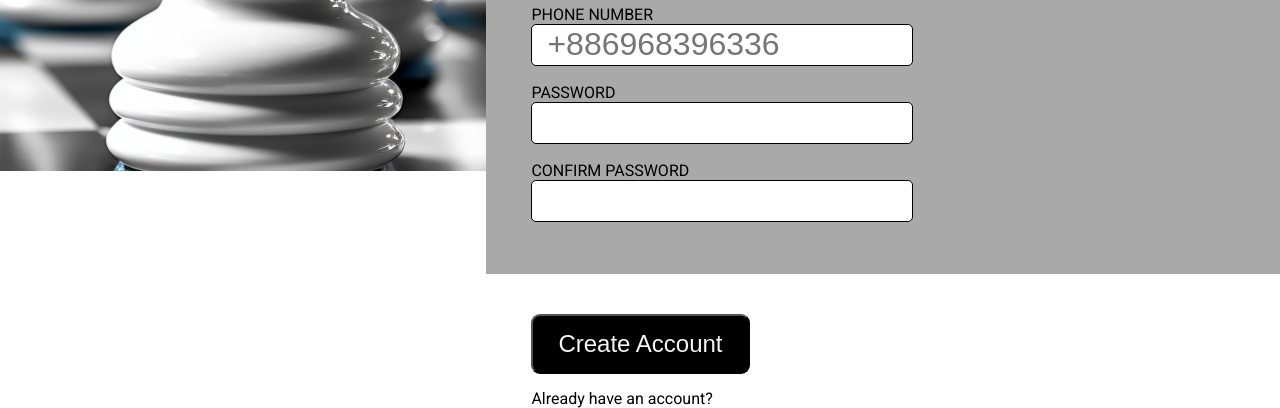
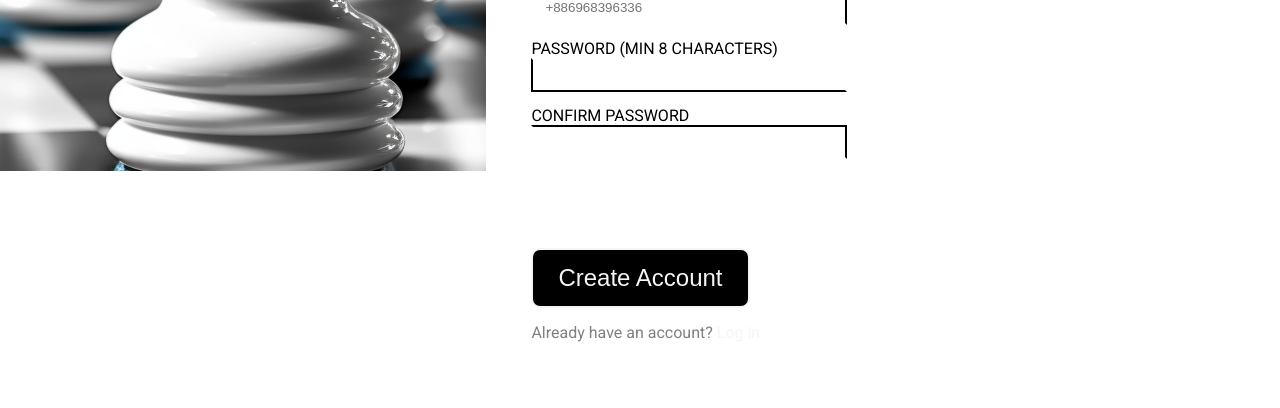
Before and after one commit to ErreurDeSyntaxe/foundations-sign-up-form, a plain HTML site: page index.html in a window 1280 px wide. Shown: the part 629-1037 px from the top of the page. After the commit the page ends 971 px from the top, so only its background shows below. Drawn offline with Linux system fonts and the light colour scheme.

Commit message:
Add style to erroneous input

```diff
--- a/index.html
+++ b/index.html
@@ -44,10 +44,10 @@
                     </li>
                     <li>
                         <label for="phone_number">Phone Number</label><br>
-                        <input type="tel" id="phone_number" name="phone_number" placeholder="+886968396336" pattern="^(\+\d{1,2}\s)?\(?\d{3}\)?[\s.-]\d{3}[\s.-]\d{4}$">
+                        <input type="tel" id="phone_number" name="phone_number" placeholder="+886968396336" pattern="^[\+]?[(]?[0-9]{3}[)]?[-\s\.]?[0-9]{3}[-\s\.]?[0-9]{4,6}$">
                     </li></li>
                     <li>
-                        <label for="create_password">Password</label><br>
+                        <label for="create_password">Password (min 8 characters)</label><br>
                         <input type="password" id="create_password" name="password1" minlength="8" maxlength="16">
                     </li>
                     <li>
--- a/style.css
+++ b/style.css
@@ -42,7 +42,7 @@ body {
 }
 
 main {
-    background-color: dimgray;
+    background-color: black;
     height: 100vh;
     flex: 1;
 }
@@ -52,6 +52,7 @@ main {
     margin-bottom: 6%;
     margin-left: 45px;
     font-size: 2rem;
+    color: whitesmoke;
 }
 
 ul {
@@ -60,7 +61,7 @@ ul {
     display: flex;
     flex-wrap: wrap;
     padding: 35px 0 35px 45px;
-    background-color: darkgray;
+    background-color: white;
     text-transform: uppercase;
 }
 
@@ -68,14 +69,56 @@ ul li {
     margin-right: 80px;
 }
 
-input {
-    width: 350px;
-    height: 40px;
-    border-radius: 5px;
-    border: 1px solid black;
-    font-size: 2rem;
-    padding: 0 15px;
-    margin-bottom: 17px;
+input[type="text"],
+input[type="email"],
+input[type="tel"],
+input[type="password"] {
+    width: 300px;
+    height: 30px;
+    margin-bottom: 14px;
+    padding-left: 12px;
+}
+
+ul li:nth-of-type(2n + 1) > input:valid {
+    border-top: 2px solid transparent;
+    border-right: 2px solid transparent;
+    border-bottom: 2px solid black;
+    border-left: 2px solid black;
+}
+
+ul li:nth-of-type(2n) > input:valid {
+    border-top: 2px solid black;
+    border-right: 2px solid black;
+    border-bottom: 2px solid transparent;
+    border-left: 2px solid transparent;
+}
+
+ul li:nth-of-type(2n + 1)>input:invalid {
+    border-top: 2px solid transparent;
+    border-right: 2px solid transparent;
+    border-bottom: 2px solid red;
+    border-left: 2px solid red;
+}
+
+ul li:nth-of-type(2n)>input:invalid {
+    border-top: 2px solid red;
+    border-right: 2px solid red;
+    border-bottom: 2px solid transparent;
+    border-left: 2px solid transparent;
+}
+
+ul li:nth-of-type(2n + 1)>input:focus {
+    border-top: 2px solid transparent;
+    border-right: 2px solid transparent;
+    border-bottom: 2px solid blue;
+    border-left: 2px solid blue;
+}
+
+ul li:nth-of-type(2n)>input:focus {
+    border-top: 2px solid blue;
+    border-right: 2px solid blue;
+    border-bottom: 2px solid transparent;
+    border-left: 2px solid transparent;
 }
 
 #submit-button {
@@ -83,6 +126,7 @@ input {
     color: whitesmoke;
     background-color: black;
     padding: 14px 25px 14px 25px;
+    border: 2px solid whitesmoke;
     border-radius: 9px;
     margin-top: 40px;
     margin-left: 45px;
@@ -95,9 +139,10 @@ input {
 #already {
     margin-left: 45px;
     margin-top: 15px;
+    color: gray;
 }
 
 #already a {
-    color: white;
+    color: whitesmoke;
     text-decoration: none;
 }
```
